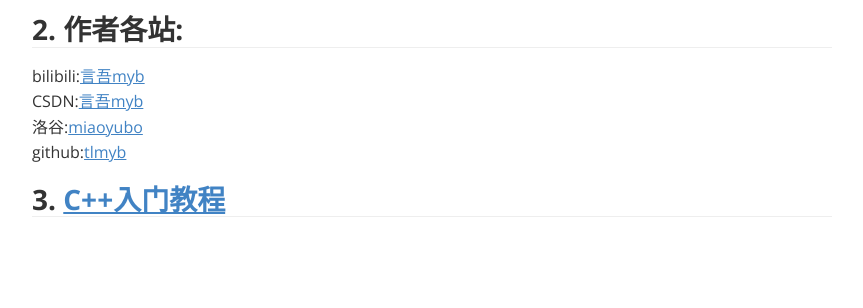
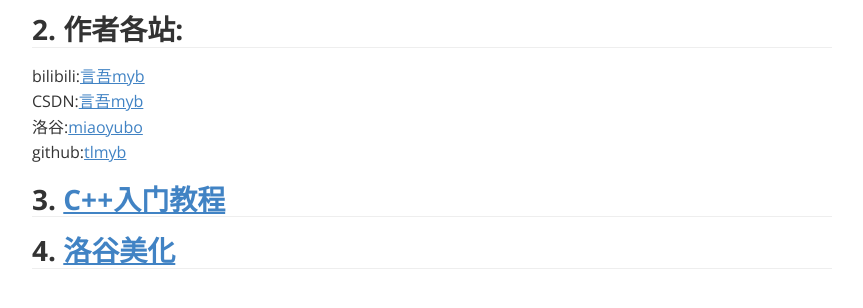
Before and after one commit to tlmyb/tlmyb.github.io, a plain HTML site: page index.html in a window 1280 px wide. Shown: the part 458-766 px from the top of the page, without its empty margins (208-1071 px from the left). Drawn offline with nearby package versions, Linux system fonts and the light colour scheme.

Commit message:
Update index.html

```diff
--- a/index.html
+++ b/index.html
@@ -551,6 +551,6 @@
 <div id='write'  class=''><p><img src="https://www.uugai.com/logoa/logo/20230102/uugai.com_1672663420891.png" referrerpolicy="no-referrer"></p><h1><a name="欢迎来到tlmybhttpsgithubcomtlmyb的主页" class="md-header-anchor"></a><span>欢迎来到</span><a href='https://github.com/tlmyb'><span>tlmyb</span></a><span>的主页</span></h1><h2><a name="1-tlmyb资源网httpstlmybgithubioziyuanwanghtml" class="md-header-anchor"></a><span>1. </span><a href='https://tlmyb.github.io/ziyuanwang.html'><span>tlmyb资源网</span></a></h2><h2><a name="2-作者各站" class="md-header-anchor"></a><span>2. 作者各站:</span></h2><p><span>bilibili:</span><a href='https://space.bilibili.com/1197495893?spm_id_from=333.1007.0.0'><span>言吾myb</span></a>
 <span>CSDN:</span><a href='https://blog.csdn.net/MYB20091111?spm=1000.2115.3001.5343'><span>言吾myb</span></a>
 <span>洛谷:</span><a href='https://www.luogu.com.cn/user/576387'><span>miaoyubo</span></a>
-<span>github:</span><a href='https://github.com/tlmyb'><span>tlmyb</span></a></p><h2><a name="3-c入门教程httpstlmybgithubioteachcpphtml" class="md-header-anchor"></a><span>3. </span><a href='https://tlmyb.github.io/teachcpp.html'><span>C++入门教程</span></a></h2></div>
+<span>github:</span><a href='https://github.com/tlmyb'><span>tlmyb</span></a></p><h2><a name="3-c入门教程httpstlmybgithubioteachcpphtml" class="md-header-anchor"></a><span>3. </span><a href='https://tlmyb.github.io/teachcpp.html'><span>C++入门教程</span></a></h2><h2><a name="4-洛谷美化httpstlmybgithubiomeihuahtml" class="md-header-anchor"></a><span>4. </span><a href='https://tlmyb.github.io/meihua.html'><span>洛谷美化</span></a></h2></div>
 </body>
 </html>
```
